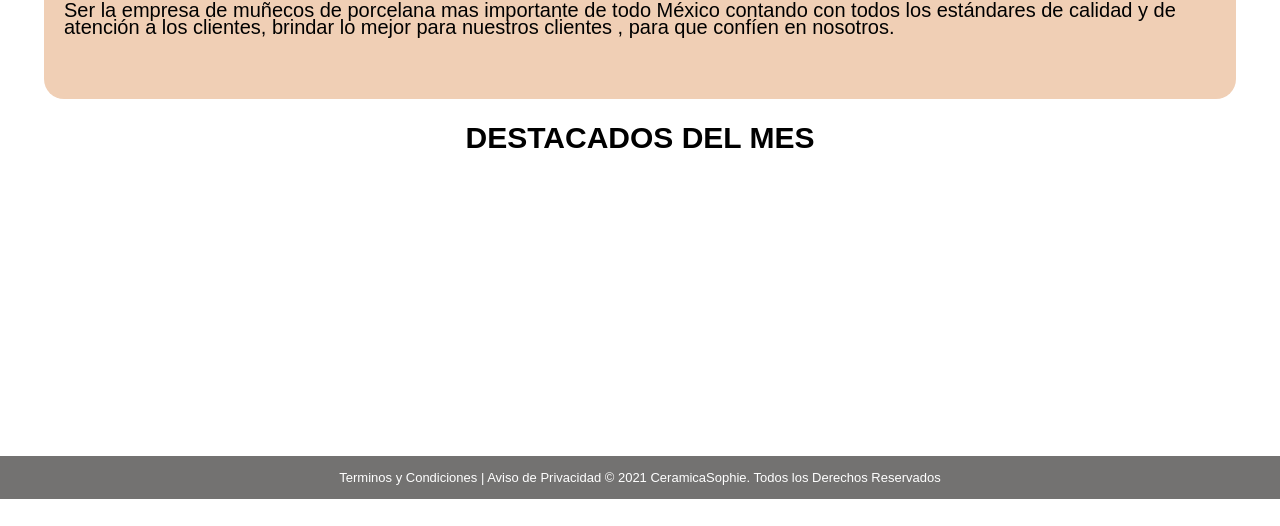
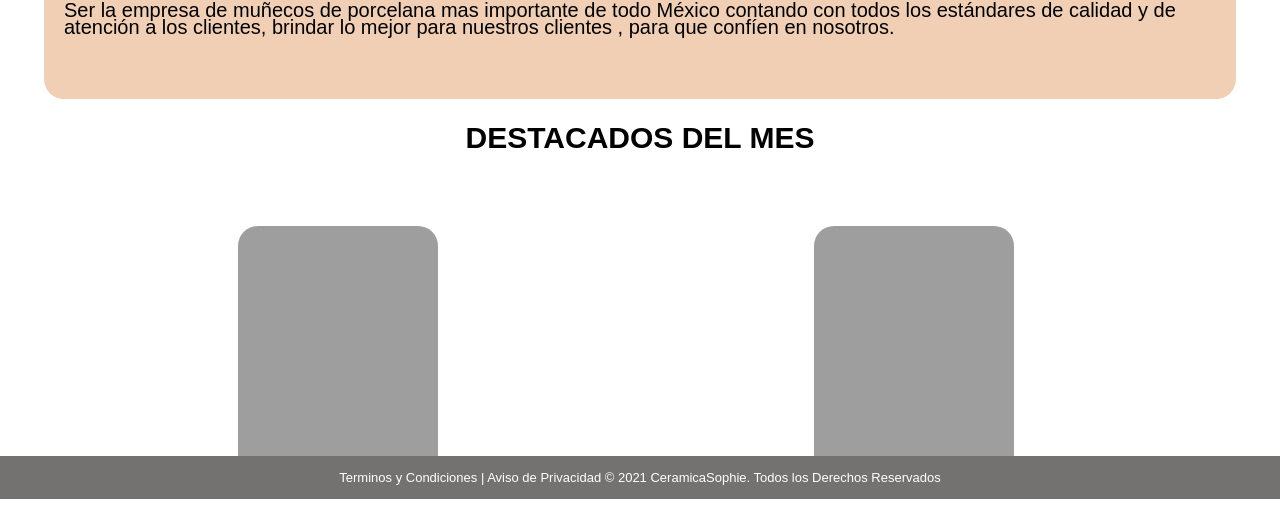
Before and after one commit to Charly2299/PROYECTO1_CIWEB, a plain HTML site: page vision.html in a window 1280 px wide. Shown: the part 648-1174 px from the top of the page. Drawn offline with Linux system fonts and the light colour scheme; the site is published under a folder, as on GitHub Pages, so addresses that start at the root find nothing.

Commit message:
VERSIONFINALind

```diff
--- a/style3.css
+++ b/style3.css
@@ -170,7 +170,7 @@ justify-content: space-around;
  width: 200px;
  height: 250px;
     border-radius: 20px;
-    background-image: url("/Ventas/santa.JPEG");
+    background-image: url("./Ventas/santa.JPEG");
 
     background-size: cover;
 
@@ -179,6 +179,6 @@ justify-content: space-around;
 
 
 .doña{
- background-image: url("/Ventas/doña.JPEG");
+ background-image: url("./Ventas/doña.JPEG");
 
 }
```
